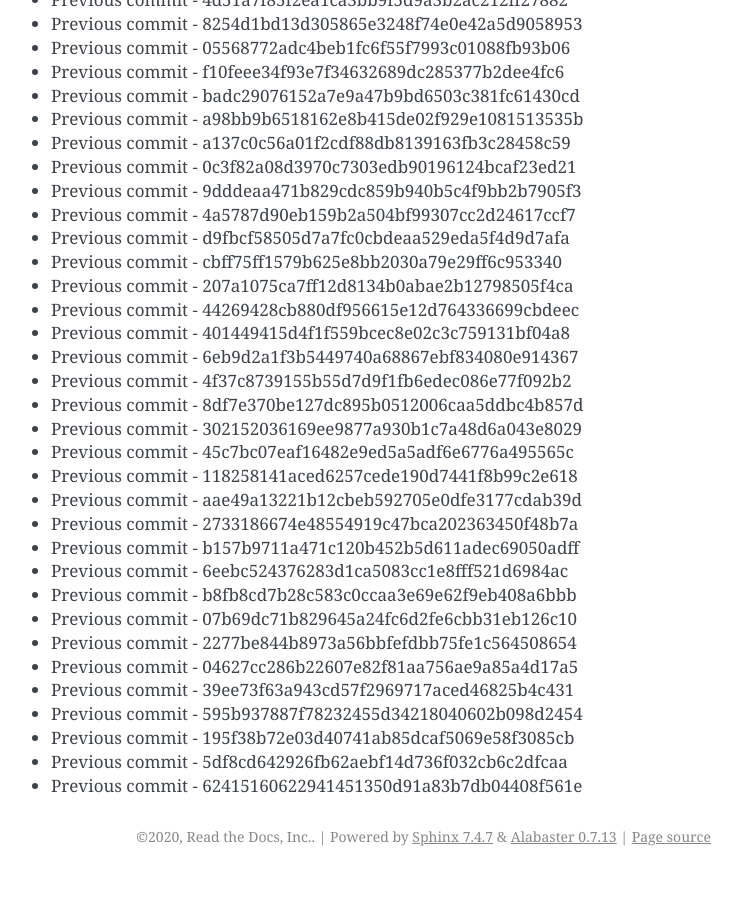
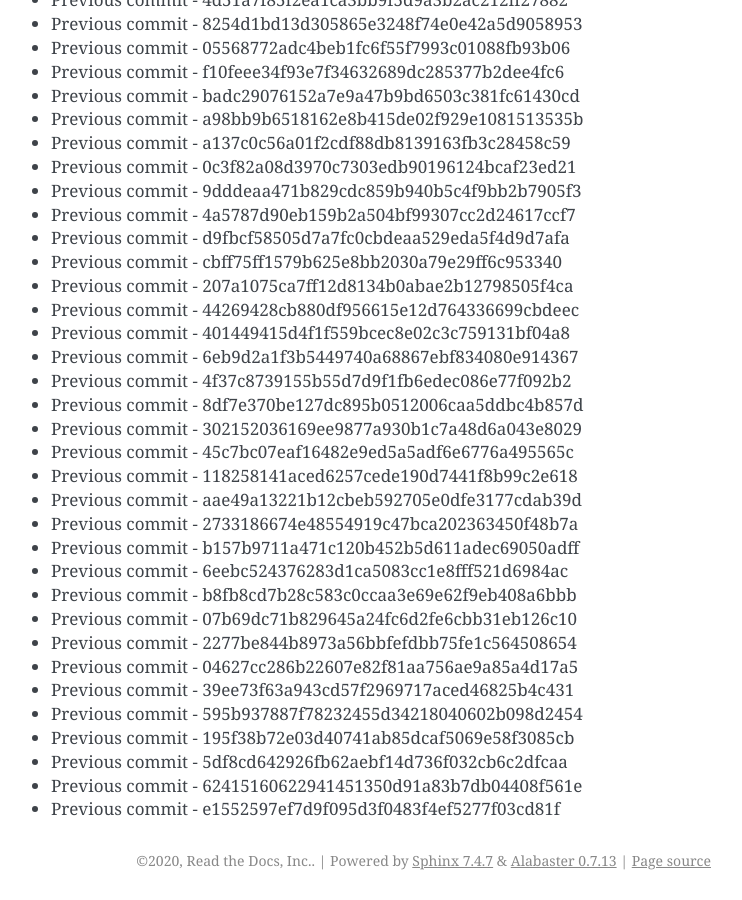
Before and after one commit to readthedocs/rtd-git-stresstest, a Sphinx documentation site: the page built from docs/updates.rst, in a window 1280 px wide and 900 px high, scrolled down 104243 px. Shown: the whole window, without its empty margins (399-1141 px from the left). Built offline with Sphinx 7.4.7, drawn with Linux system fonts in a browser that asks for light colours; before the commit the page ends 105119 px from its top, so only the background shows below that.

Commit message:
Generating commit from previous: e1552597ef7d9f095d3f0483f4ef5277f03cd81f

```diff
--- a/docs/updates.rst
+++ b/docs/updates.rst
@@ -4412,3 +4412,4 @@ It can be tested for any performance characteristics.
 * Previous commit - 195f38b72e03d40741ab85dcaf5069e58f3085cb
 * Previous commit - 5df8cd642926fb62aebf14d736f032cb6c2dfcaa
 * Previous commit - 62415160622941451350d91a83b7db04408f561e
+* Previous commit - e1552597ef7d9f095d3f0483f4ef5277f03cd81f
```
